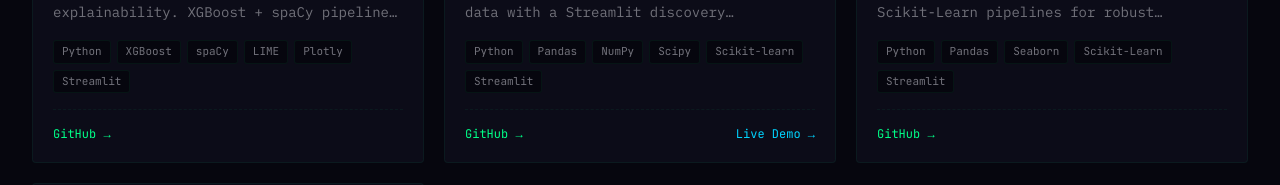
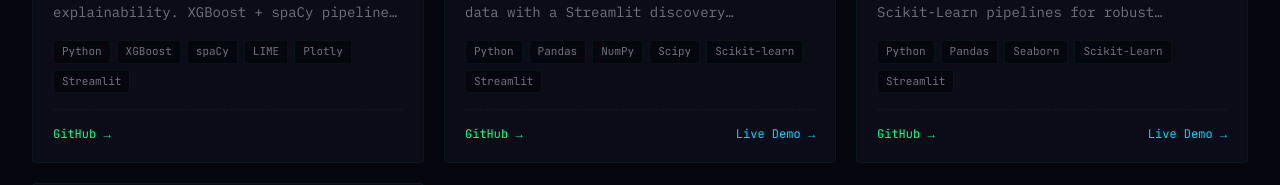
Before and after one commit to Swapnil-bo/Portfolio, a React (Vite) app: page / in a window 1280 px wide. Shown: the part 2960-3145 px from the top of the page. Built offline with nearby package versions, Linux system fonts and the light colour scheme.

Commit message:
feat: add House Price Predictor live demo link

```diff
--- a/src/data/projects.js
+++ b/src/data/projects.js
@@ -105,7 +105,7 @@ export const projects = [
     category: "ML & Data Science",
     featured: false,
     github: "https://github.com/Swapnil-bo/House-Price-Predictor",
-    demo: null
+    demo: "https://house-price-predictor-h4xszy5zhgrt42wjtcwkhb.streamlit.app/"
   },
   {
     name: "AI-Language Translator",
```
Also changed, not shown: .claude/settings.json.
